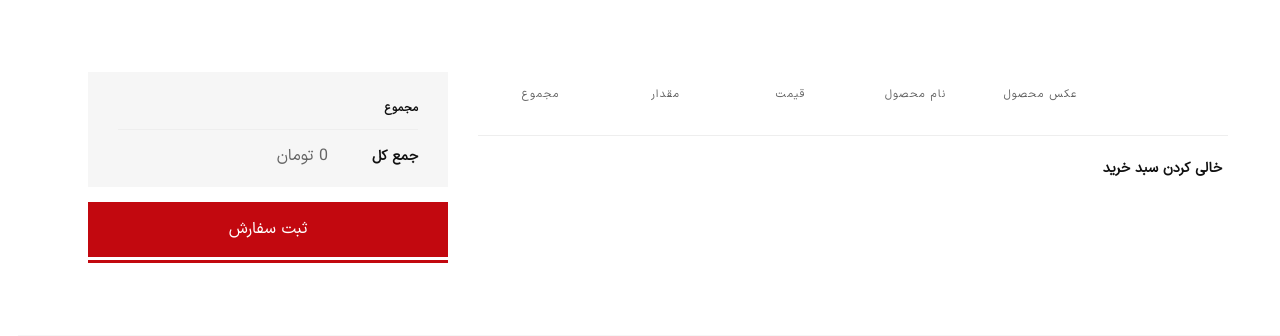
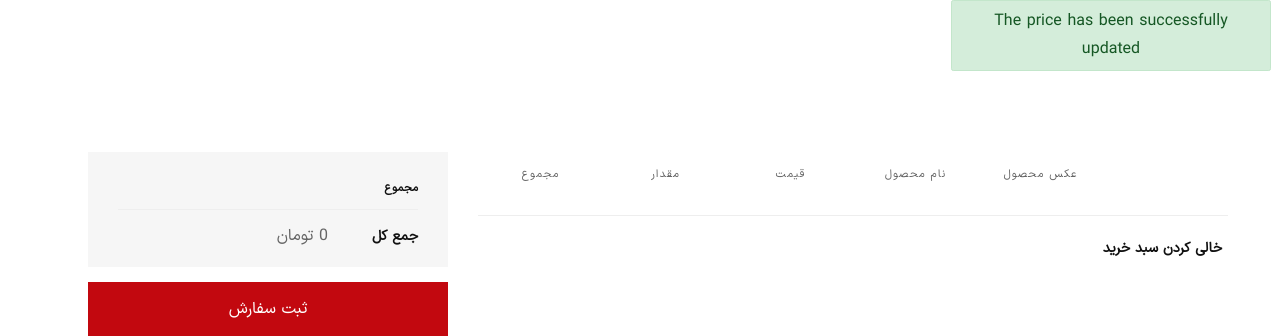
Before and after one commit to 1m49/Django-Online-Shop, a Django app: page /cart/ in a window 1280 px wide. Shown: the part 103-439 px from the top of the page. Run offline with Django 4.2, Linux system fonts and the light colour scheme; lists and menus that the app fills with data are empty; parts of the project's set-up code (start-up, migrations or seed data) failed here and were passed over; some libraries are stand-ins or nearby versions; some web fonts are replaced.

Commit message:
add some security action and add messages for comment , add product etc ..

```diff
--- a/cart/views.py
+++ b/cart/views.py
@@ -1,4 +1,8 @@
 from django.shortcuts import render, redirect, get_object_or_404
+from django.views.decorators.http import require_POST
+from django.utils.translation import gettext as _
+from django.contrib import messages
+
 from .cart import Cart
 from products.models import Product
 from .forms import AddToCartProductForm
@@ -12,11 +16,13 @@ def cart_detail(request):
             'quantity': item['quantity'],
             'inplace': True,
         })
+    messages.success(request, _('The price has been successfully updated'), 'success')
 
     return render(request, 'cart/cart_detail.html', {'cart': cart})
 
 
 # add product to cart
+@require_POST
 def add_to_cart(request, product_id):
     cart = Cart(request)
 
@@ -27,6 +33,8 @@ def add_to_cart(request, product_id):
         cleaned_data = form.cleaned_data
         quantity = cleaned_data['quantity']
         cart.add(product, quantity, replace_current_quantity=cleaned_data['inplace'])
+
+        messages.success(request, _('Product added successfully '), 'success')
 
         return redirect('cart:cart_detail')
 
@@ -39,4 +47,6 @@ def remove_from_cart(request, product_id):
 
     cart.remove(product)
 
+    messages.success(request, _('Product removed successfully '), 'success')
+
     return redirect('cart:cart_detail')
--- a/products/views.py
+++ b/products/views.py
@@ -1,6 +1,7 @@
-from django.shortcuts import render
 from django.views.generic import ListView, DetailView, CreateView
 from django.shortcuts import get_object_or_404
+from django.contrib import messages
+from django.utils.translation import gettext as _
 
 from .models import Product, Comment
 from .forms import CommentForm
@@ -38,4 +39,6 @@ class CommentCreateView(CreateView):
         product = get_object_or_404(Product, id=product_id)
         obj.product = product
 
+        messages.success(self.request, _('Your comment has been successfully registered'), 'success')
+
         return super().form_valid(form)
--- a/templates/inc/messages.html
+++ b/templates/inc/messages.html
@@ -1,7 +1,7 @@
 {% if messages %}
-<ul class="messages">
+<ul class="messages" >
     {% for message in messages %}
-    <li{% if message.tags %} class="alert alert-{{ message.tags }}"{% endif %}>{{ message }}</li>
+    <li {% if message.tags %} class="alert alert-{{ message.tags }} col-3 text-center mr-5"{% endif %}>{{ message }}</li>
     {% endfor %}
 </ul>
 {% endif %}
```
Also changed, not shown: cart/locale/fa/LC_MESSAGES/django.po, products/locale/fa/LC_MESSAGES/django.po, 2 other files.
